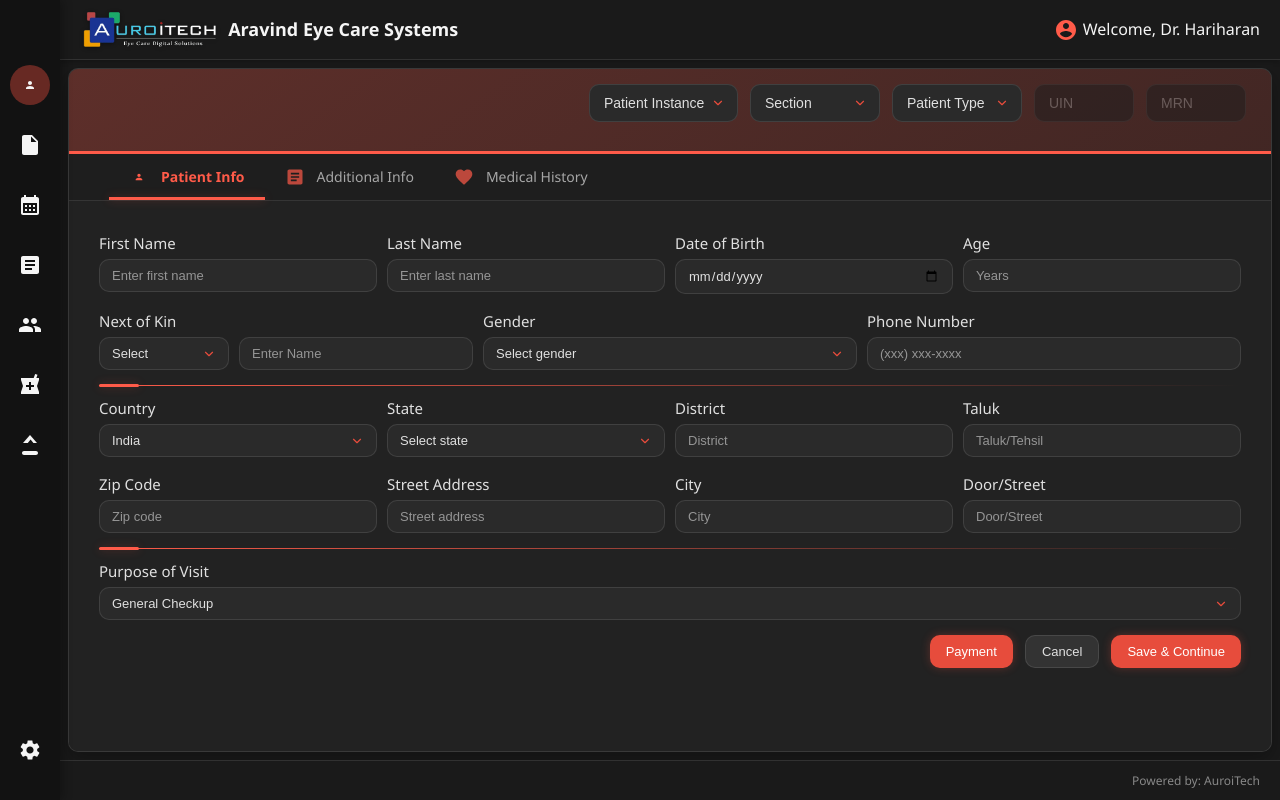
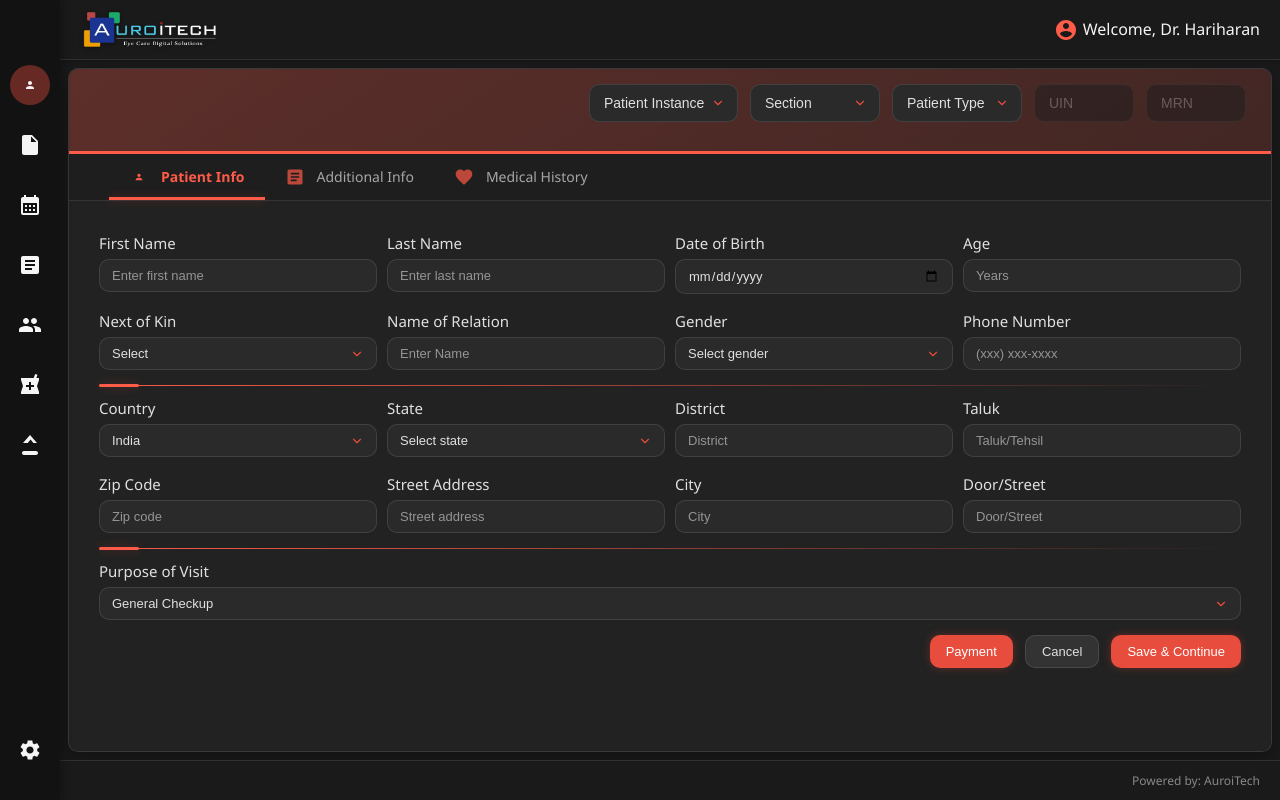
Before and after one commit to Hariharan0-h/Dark-Red, a plain HTML site: page index.html in a window 1280 px wide. Drawn offline with Linux system fonts and the light colour scheme.

Commit message:
Update index.html

```diff
--- a/index.html
+++ b/index.html
@@ -81,7 +81,6 @@
             <div class="header">
                 <div class="logo">
                     <img src="AuroiTech_logo.png" alt="Aravind Eye Care Systems" class="header-logo">
-                    <span class="logo-text">Aravind Eye Care Systems</span>
                 </div>
                 <div class="user-info">
                     <svg class="user-icon" viewBox="0 0 24 24">
@@ -166,16 +165,17 @@
                             <div class="form-row">
                                 <div class="form-group" style="flex: 1">
                                     <label for="kin">Next of Kin</label>
-                                    <div class="kin-container" style="display: flex; gap: 10px;">
-                                        <select id="kin" class="form-control" style="width: 30%;">
+                                        <select id="kin" class="form-control">
                                             <option value="" disabled selected>Select</option>
                                             <option value="s/o">S/o</option>
                                             <option value="d/o">D/o</option>
                                             <option value="f/o">F/o</option>
                                             <option value="m/o">M/o</option>
                                         </select>
-                                        <input type="text" id="kinname" class="form-control" placeholder="Enter Name" style="width: 70%;">
-                                    </div>
+                                </div>
+                                <div class="form-group" style="flex: 1">
+                                    <label for="rel">Name of Relation</label>
+                                    <input type="text" id="kinname" class="form-control" placeholder="Enter Name">
                                 </div>
                                 <div class="form-group" style="flex: 1">
                                     <label for="gender">Gender</label>
```
